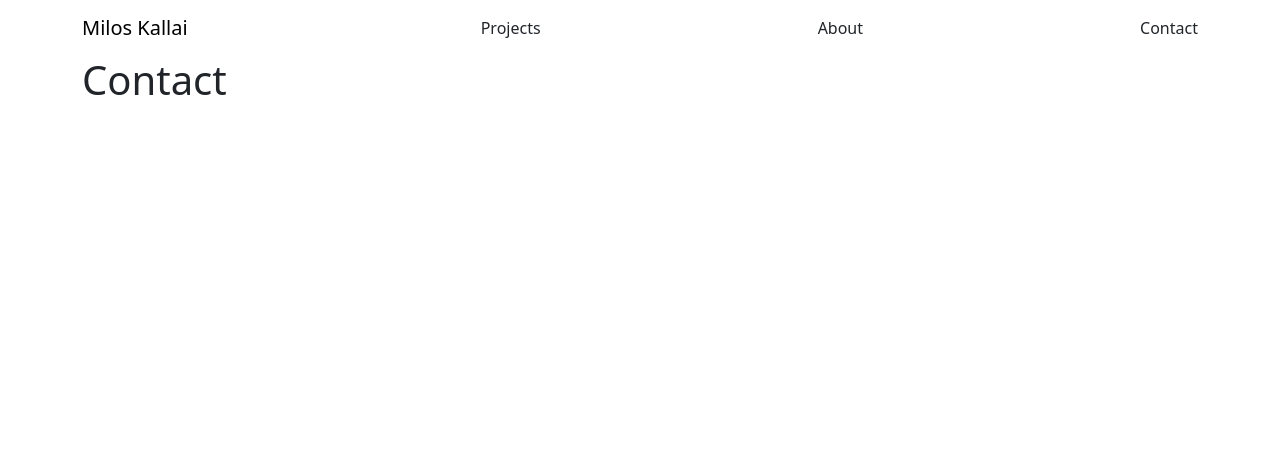
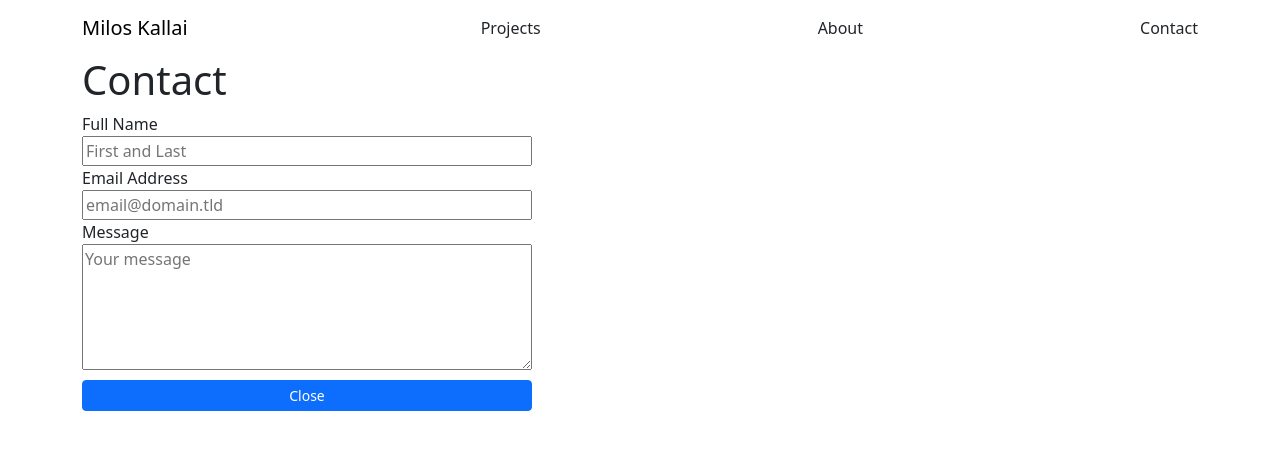
Before and after one commit to mls-kll/next-app, a Next.js app: page /contact in a window 1280 px wide. Shown: the top 450 px of the page. Built offline with nearby package versions, Linux system fonts and the light colour scheme.

Commit message:
feat: add contact form

```diff
--- a/app/contact/page.tsx
+++ b/app/contact/page.tsx
@@ -1,4 +1,11 @@
+import { ContactForm } from "@/components/contact-form/contact-form";
+
 export default function ContactPage() {
   // form spree
-  return <h1>Contact</h1>;
+  return (
+    <>
+      <h1>Contact</h1>
+      <ContactForm />
+    </>
+  );
 }
--- /dev/null
+++ b/components/contact-form/contact-form.module.scss
@@ -0,0 +1,9 @@
+.contactFormRoot {
+  display: flex;
+  flex-direction: column;
+  max-width: 450px;
+}
+
+.submitButton {
+  margin-top: 10px;
+}
--- /dev/null
+++ b/components/contact-form/contact-form.tsx
@@ -0,0 +1,61 @@
+"use client";
+
+import { useForm, ValidationError } from "@formspree/react";
+import styles from "./contact-form.module.scss";
+import { Button } from "react-bootstrap";
+
+export const ContactForm = () => {
+  const [state, handleSubmit] = useForm("xdkoeepp");
+  if (state.succeeded) {
+    return <div>Thank you for your message</div>;
+  }
+  return (
+    <form onSubmit={handleSubmit} className={styles.contactFormRoot}>
+      <label htmlFor="full-name">Full Name</label>
+      <input
+        type="text"
+        name="name"
+        id="full-name"
+        placeholder="First and Last"
+        required
+        control-id="ControlID-2"
+      />
+      <ValidationError field="full-name" prefix="Name" errors={state.errors} />
+
+      <label htmlFor="email-address">Email Address</label>
+      <input
+        type="email"
+        name="_replyto"
+        id="email-address"
+        placeholder="email@domain.tld"
+        required
+        control-id="ControlID-3"
+      />
+      <ValidationError
+        field="email-address"
+        prefix="Email"
+        errors={state.errors}
+      />
+      <label htmlFor="message">Message</label>
+      <textarea
+        rows={5}
+        name="message"
+        id="message"
+        placeholder="Your message"
+        required
+        control-id="ControlID-4"
+      />
+      <ValidationError field="message" prefix="Message" errors={state.errors} />
+
+      <Button
+        className={styles.submitButton}
+        variant="primary"
+        size="sm"
+        type="submit"
+        disabled={state.submitting}
+      >
+        Close
+      </Button>
+    </form>
+  );
+};
--- a/package.json
+++ b/package.json
@@ -9,6 +9,8 @@
     "lint": "next lint"
   },
   "dependencies": {
+    "@formspree/core": "^3.0.1",
+    "@formspree/react": "^2.5.1",
     "bootstrap": "^5.3.3",
     "classnames": "^2.5.1",
     "next": "15.0.1",
```
Also changed, not shown: 1 other file (tests, documents, lock files or other folders).
